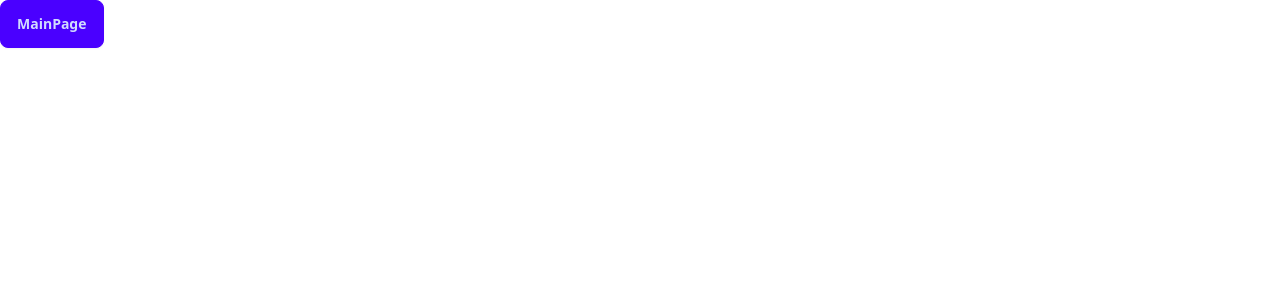
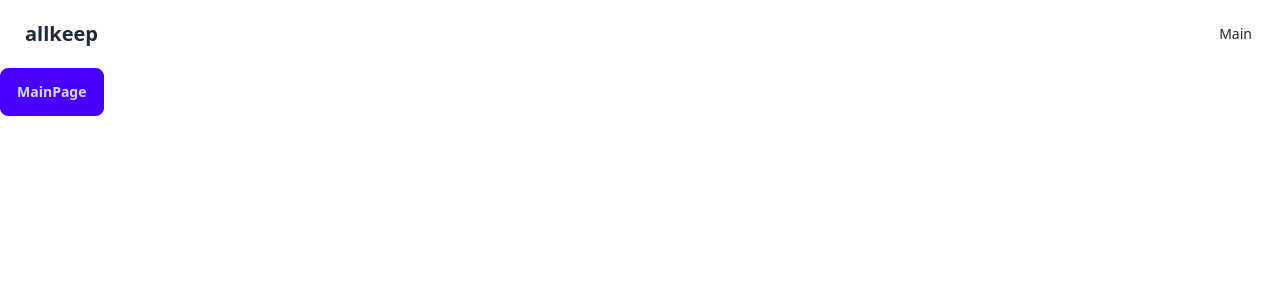
Before and after one commit to tyange/allkeep-react, a React (Vite) app: page / in a window 1280 px wide. Shown: the top 300 px of the page. Built offline with nearby package versions, Linux system fonts and the light colour scheme.

Commit message:
add: Layout

```diff
--- /dev/null
+++ b/src/components/UI/Layout.tsx
@@ -0,0 +1,14 @@
+import TopNavigation from "./TopNavigation";
+
+type LayoutProps = {
+  children: React.ReactNode;
+};
+
+export default function Layout({ children }: LayoutProps): React.ReactNode {
+  return (
+    <>
+      <TopNavigation />
+      {children}
+    </>
+  );
+}
--- /dev/null
+++ b/src/components/UI/TopNavigation.tsx
@@ -0,0 +1,18 @@
+import { Link } from "react-router-dom";
+
+export default function TopNavigation(): React.ReactNode {
+  return (
+    <div className="navbar bg-base-100">
+      <div className="flex-1">
+        <a className="btn btn-ghost text-xl">allkeep</a>
+      </div>
+      <div className="flex-none">
+        <ul className="menu menu-horizontal px-1">
+          <li>
+            <Link to="/">Main</Link>
+          </li>
+        </ul>
+      </div>
+    </div>
+  );
+}
--- a/src/pages/MainPage.tsx
+++ b/src/pages/MainPage.tsx
@@ -1,7 +1,11 @@
+import Layout from "../components/UI/Layout";
+
 export default function MainPage(): React.ReactNode {
   return (
-    <div>
-      <button className="btn btn-primary">MainPage</button>
-    </div>
+    <Layout>
+      <div>
+        <button className="btn btn-primary">MainPage</button>
+      </div>
+    </Layout>
   );
 }
```
